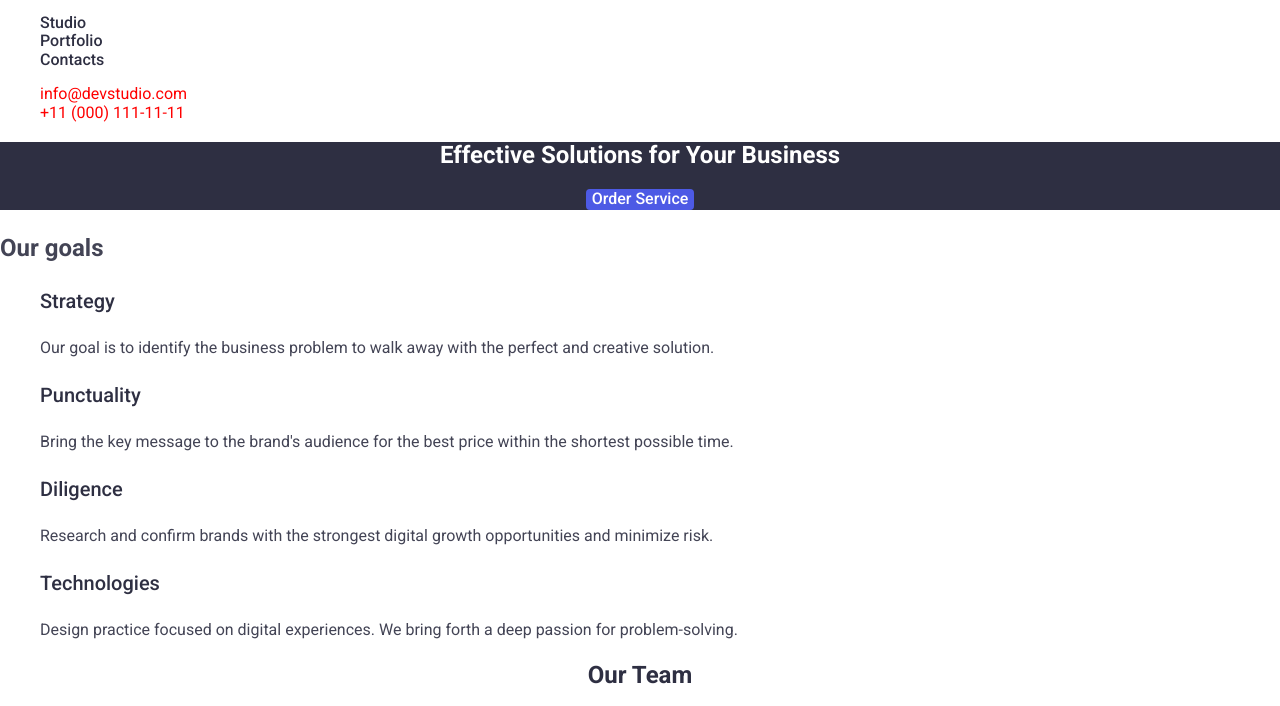
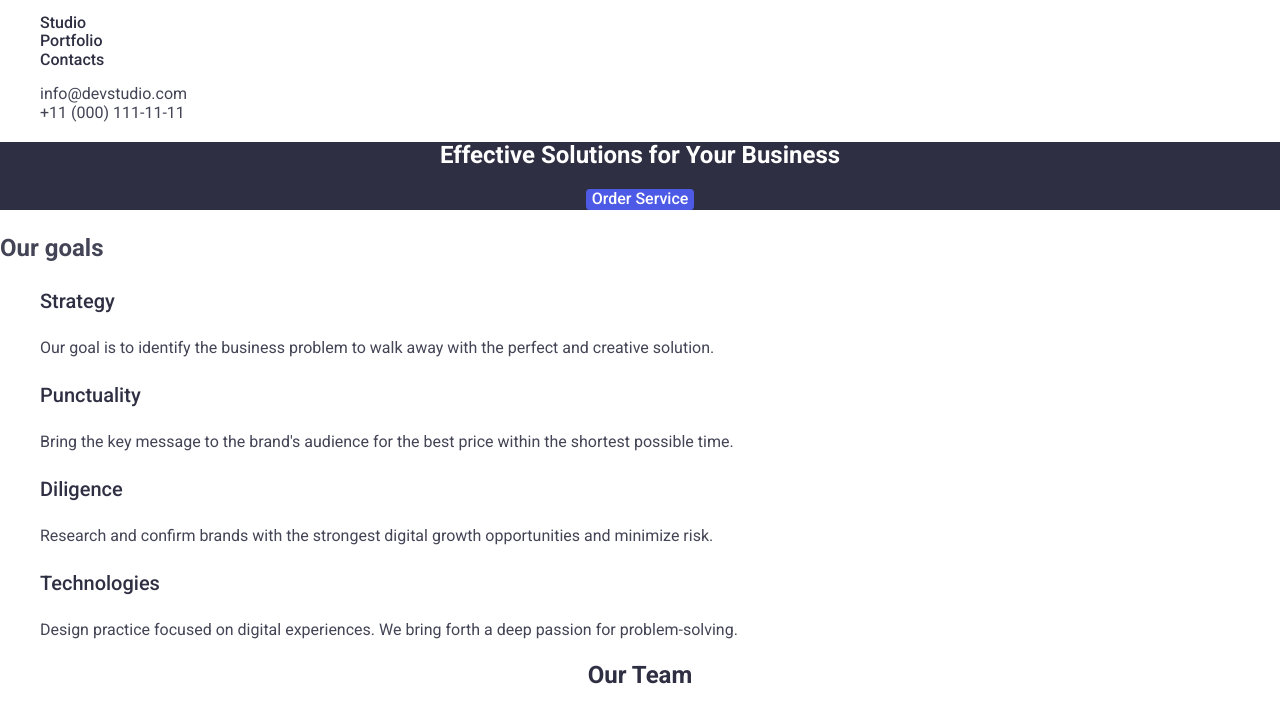
Before and after one commit to 1opaSgorela/goit-markup-hw-02, a plain HTML site: page index.html in a window 1280 px wide. Shown: the part 23-729 px from the top of the page. Drawn offline with nearby package versions, Linux system fonts and the light colour scheme.

Commit message:
hw-2 v1.1

```diff
--- a/style.css
+++ b/style.css
@@ -40,7 +40,7 @@ a{
 }
 address a{
     font-style: normal;
-    color: red;
+    color: #434455;
 }
 address a:hover {
     color: #404BBF;
```
